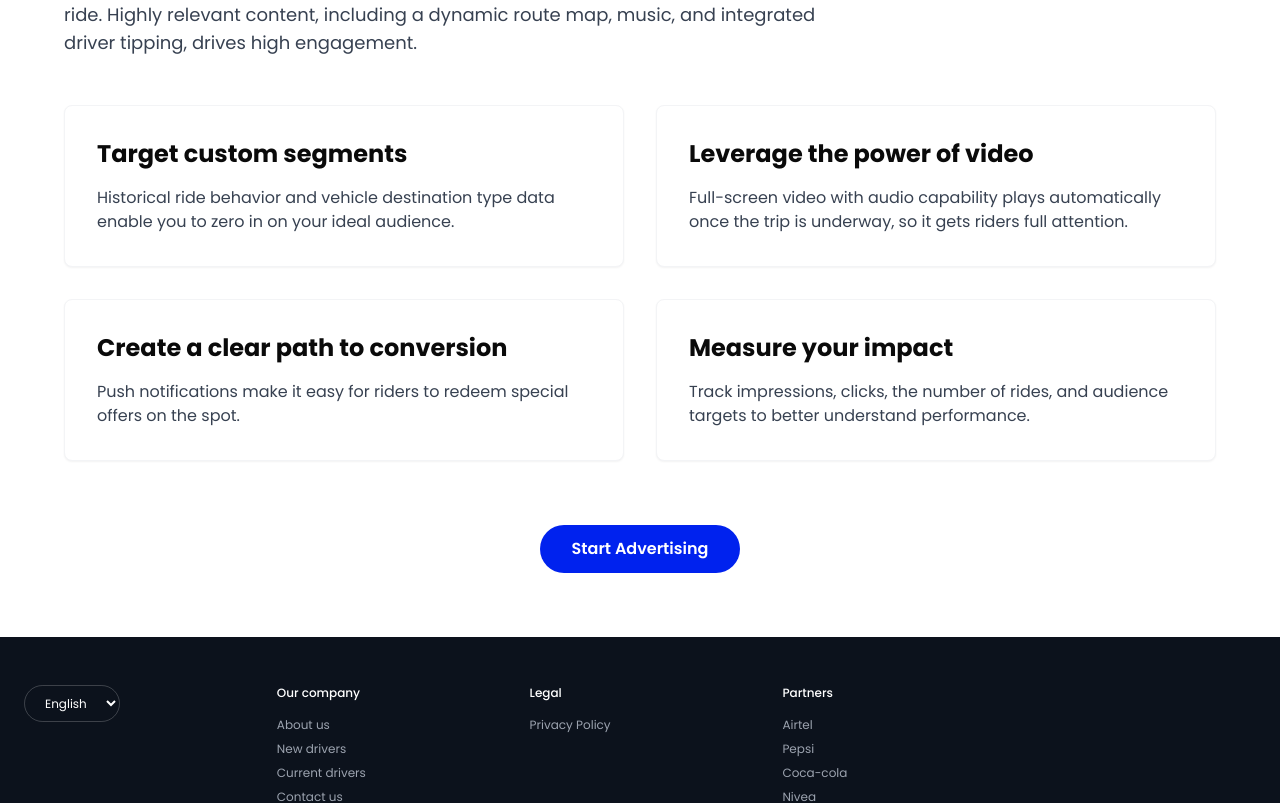
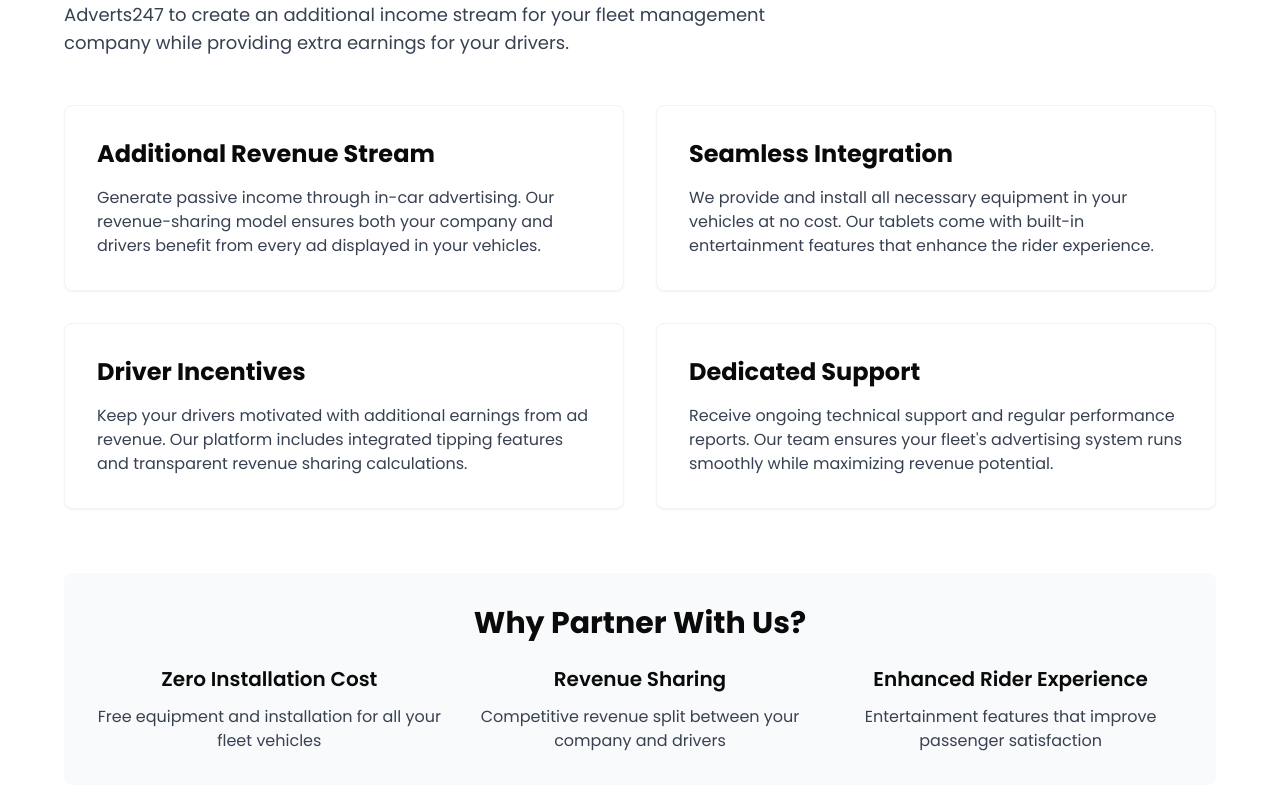
Before and after one commit to fikayo1/Advert247, a Next.js app: page /fleets in a window 1280 px wide. Shown: the part 300-1103 px from the top of the page. Built offline with nearby package versions, Linux system fonts and the light colour scheme.

Commit message:
feat(fleets): changed content of fleets page

```diff
--- a/src/app/fleets/page.tsx
+++ b/src/app/fleets/page.tsx
@@ -8,63 +8,79 @@ const Fleets = () => {
         <div className="max-w-7xl mx-auto p-16">
             {/* Header Section */}
             <div className="mb-12">
-                <h1 className="text-4xl font-bold mb-6">Ads in-car</h1>
+                <h1 className="text-4xl font-bold mb-6">Partner With Adverts247</h1>
                 <p className="text-lg text-gray-700 max-w-3xl">
-                    In-car tablets provide a unique opportunity to engage with your audience during a ride.
-                    Highly relevant content, including a dynamic route map, music, and integrated driver
-                    tipping, drives high engagement.
+                    Transform your fleet vehicles into revenue-generating advertising platforms. Join Adverts247 to create
+                    an additional income stream for your fleet management company while providing extra earnings for your drivers.
                 </p>
             </div>
 
             {/* Features Grid */}
             <div className="grid grid-cols-1 md:grid-cols-2 gap-8 mt-12">
-                {/* Target Custom Segments */}
+                {/* Revenue Generation */}
                 <div className="bg-white rounded-lg p-8 shadow-sm border border-gray-100">
-
-                    <h2 className="text-2xl font-bold mb-4">Target custom segments</h2>
+                    <h2 className="text-2xl font-bold mb-4">Additional Revenue Stream</h2>
                     <p className="text-gray-700">
-                        Historical ride behavior and vehicle destination type data enable you to zero
-                        in on your ideal audience.
+                        Generate passive income through in-car advertising. Our revenue-sharing model ensures both your
+                        company and drivers benefit from every ad displayed in your vehicles.
                     </p>
                 </div>
 
-                {/* Leverage Video Power */}
+                {/* Easy Integration */}
                 <div className="bg-white rounded-lg p-8 shadow-sm border border-gray-100">
-
-                    <h2 className="text-2xl font-bold mb-4">Leverage the power of video</h2>
+                    <h2 className="text-2xl font-bold mb-4">Seamless Integration</h2>
                     <p className="text-gray-700">
-                        Full-screen video with audio capability plays automatically once the trip is
-                        underway, so it gets riders full attention.
+                        We provide and install all necessary equipment in your vehicles at no cost. Our tablets come with
+                        built-in entertainment features that enhance the rider experience.
                     </p>
                 </div>
 
-                {/* Clear Path to Conversion */}
+                {/* Driver Benefits */}
                 <div className="bg-white rounded-lg p-8 shadow-sm border border-gray-100">
-
-                    <h2 className="text-2xl font-bold mb-4">Create a clear path to conversion</h2>
+                    <h2 className="text-2xl font-bold mb-4">Driver Incentives</h2>
                     <p className="text-gray-700">
-                        Push notifications make it easy for riders to redeem special offers on the spot.
+                        Keep your drivers motivated with additional earnings from ad revenue. Our platform includes
+                        integrated tipping features and transparent revenue sharing calculations.
                     </p>
                 </div>
 
-                {/* Measure Impact */}
-                <div className="bg-white rounded-lg p-8 shadow-sm border border-gray-100 ">
+                {/* Partnership Support */}
+                <div className="bg-white rounded-lg p-8 shadow-sm border border-gray-100">
+                    <h2 className="text-2xl font-bold mb-4">Dedicated Support</h2>
+                    <p className="text-gray-700">
+                        Receive ongoing technical support and regular performance reports. Our team ensures your fleet's
+                        advertising system runs smoothly while maximizing revenue potential.
+                    </p>
+                </div>
+            </div>
 
-                    <h2 className="text-2xl font-bold mb-4">Measure your impact</h2>
-                    <p className="text-gray-700">
-                        Track impressions, clicks, the number of rides, and audience targets to better
-                        understand performance.
-                    </p>
+            {/* Partnership Benefits Section */}
+            <div className="mt-16 bg-gray-50 rounded-lg p-8">
+                <h2 className="text-3xl font-bold mb-6 text-center">Why Partner With Us?</h2>
+                <div className="grid grid-cols-1 md:grid-cols-3 gap-6">
+                    <div className="text-center">
+                        <h3 className="text-xl font-semibold mb-3">Zero Installation Cost</h3>
+                        <p className="text-gray-700">Free equipment and installation for all your fleet vehicles</p>
+                    </div>
+                    <div className="text-center">
+                        <h3 className="text-xl font-semibold mb-3">Revenue Sharing</h3>
+                        <p className="text-gray-700">Competitive revenue split between your company and drivers</p>
+                    </div>
+                    <div className="text-center">
+                        <h3 className="text-xl font-semibold mb-3">Enhanced Rider Experience</h3>
+                        <p className="text-gray-700">Entertainment features that improve passenger satisfaction</p>
+                    </div>
                 </div>
             </div>
 
             {/* CTA Section */}
             <div className="mt-16 text-center">
+                <h2 className="text-2xl font-bold mb-6">Ready to Boost Your Fleet's Revenue?</h2>
                 <Link
                     href="https://fleet.adverts247.com/"
                     className="bg-[#0022ee] text-white px-8 py-3 rounded-full hover:bg-blue-700 transition-colors font-semibold inline-block"
                 >
-                    Start Advertising
+                    Partner With Us
                 </Link>
             </div>
         </div>
```
